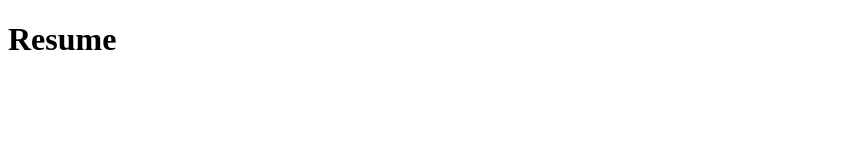
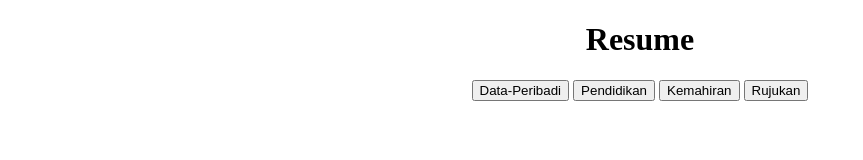
Before and after one commit to cikthi/scm-akhir, a plain HTML site: page index.html in a window 1280 px wide. Shown: the whole page, without its empty margins (0-863 px from the left). Drawn offline with Linux system fonts and the light colour scheme.

Commit message:
telah mengubah interface pada file index.html

```diff
--- a/index.html
+++ b/index.html
@@ -2,9 +2,25 @@
 <html>
 <head>
 	<title>Resume</title>
+	<style>
+	a{
+	text-decoration: none;
+	color: black;
+}
+	</style>
 </head>
 <body>
+	<center>
 	<h1>Resume</h1>
+
+	<nav>
+		<button><a href="data-peribadi.html">Data-Peribadi</a></button>
+		<button><a href="pendidikan.html">Pendidikan</a></button>
+		<button><a href="kemahiran.html">Kemahiran</a></button>
+		<button><a href="rujukan.html">Rujukan</a></button>
+	</nav>
+</center>
+
 
 </body>
 </html>
```
